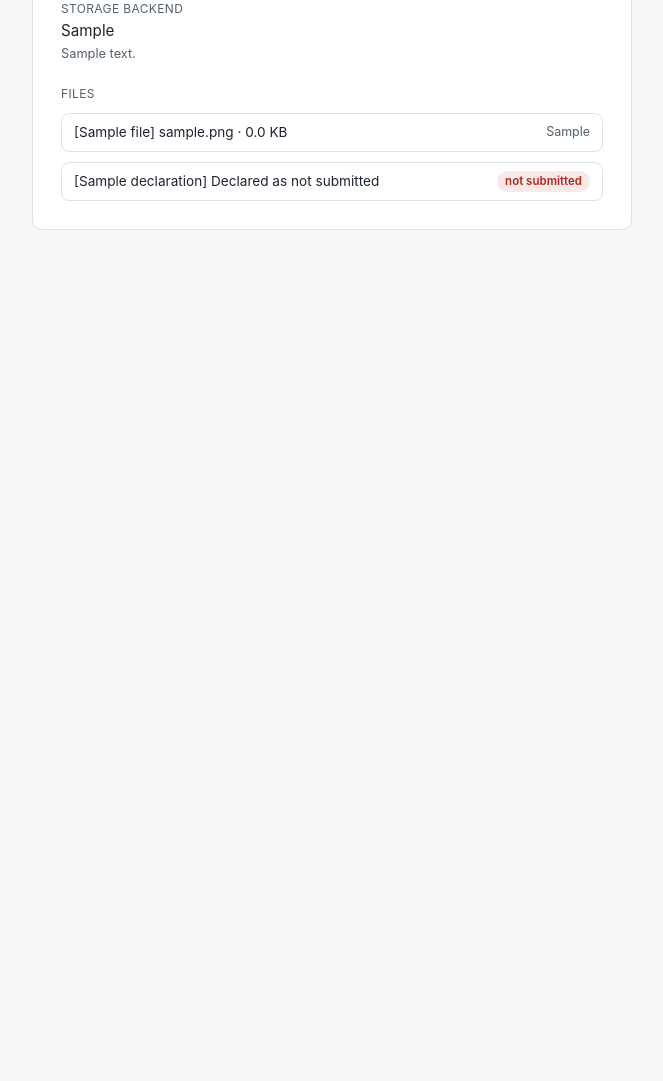
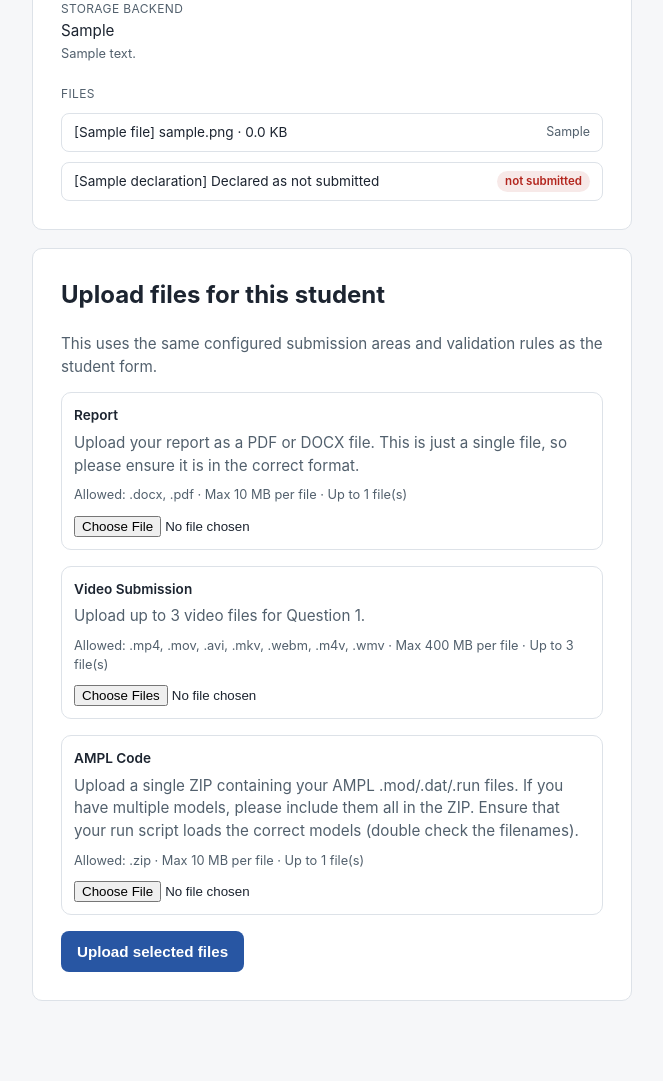
Before and after one commit to treiners/submission_app, a Flask app: page /admin/submission/1 in a window 1280 px wide. Shown: the part 811-1892 px from the top of the page, without its empty margins (308-971 px from the left). Before the commit the page ends 1041 px from the top, so only its background shows below. Run offline with Flask 3, Linux system fonts and the light colour scheme; the visitor is signed in with stand-in values (Sample User, id 1); tables that the repository leaves empty hold one stand-in row (values such as "Sample post"); some libraries are stand-ins or nearby versions.

Commit message:
Added upload of files by admin under view files

```diff
--- a/app.py
+++ b/app.py
@@ -328,6 +328,42 @@ def _submission_root_folder(submission_record):
     if not local_files:
         return None
     return local_files[0].parents[1]
+
+
+def _submission_folder_name(submission_record):
+    name = str(submission_record.get("name") or "").strip()
+    student_id = str(submission_record.get("student_id") or "").strip()
+    code = str(submission_record.get("code") or "").strip()
+    if not student_id:
+        student_id = "unknown_student"
+    if not code:
+        code = "unknown_code"
+    folder_name = f"{student_id}_{secure_filename(name) or 'student'}_{code}"
+    return folder_name.strip("_") or "submission"
+
+
+def _resolve_submission_upload_root(submission_record):
+    base_upload_root = Path(STORAGE_ENV["LOCAL_UPLOAD_ROOT"]).resolve()
+    for file_record in submission_record.get("files", []):
+        storage_location = str(file_record.get("storage_location") or "").strip()
+        if not storage_location:
+            continue
+
+        candidate = Path(storage_location)
+        if not candidate.is_absolute():
+            candidate = (PROJECT_ROOT / candidate).resolve()
+        else:
+            candidate = candidate.resolve()
+
+        try:
+            resolved_parent = candidate.parents[1]
+        except IndexError:
+            resolved_parent = candidate.parent
+
+        if resolved_parent.exists() or candidate.name:
+            return resolved_parent
+
+    return base_upload_root / _submission_folder_name(submission_record)
 
 
 def _area_applies_to_question(area_key, question_id):
@@ -2032,7 +2068,136 @@ def admin_submission_detail(submission_id):
         "admin_detail.html",
         submission=submission,
         form_version=SUBMISSION_CONFIG.get("form_version"),
+        submission_areas=SUBMISSION_CONFIG.get("areas", []),
     )
+
+
+@app.route("/admin/submission/<int:submission_id>/upload", methods=["POST"])
+@login_required
+def admin_upload_submission_files(submission_id):
+    submission = db.get_submission(submission_id)
+    if not submission:
+        abort(404)
+
+    errors = []
+    upload_root = _resolve_submission_upload_root(submission)
+    upload_root.mkdir(parents=True, exist_ok=True)
+    base_upload_root = Path(STORAGE_ENV["LOCAL_UPLOAD_ROOT"]).resolve()
+    try:
+        relative_submission_root = upload_root.relative_to(base_upload_root)
+    except ValueError:
+        relative_submission_root = Path(upload_root.name)
+
+    primary_backend, fallback_backend = storage.get_storage_backend(STORAGE_ENV)
+    saved_count = 0
+    extraction_areas = set(SUBMISSION_CONFIG.get("marking_extraction_areas", ["report"]))
+
+    for area in SUBMISSION_CONFIG.get("areas", []):
+        area_key = area["key"]
+        uploaded = [f for f in request.files.getlist(area_key) if f and f.filename]
+        if not uploaded:
+            continue
+        if len(uploaded) > area["max_files"]:
+            errors.append(f"Only {area['max_files']} file(s) allowed for '{area['label']}'.")
+            continue
+
+        for file_obj in uploaded:
+            err = validate_file(area, file_obj)
+            if err:
+                errors.append(err)
+                continue
+
+            safe_name = secure_filename(file_obj.filename)
+            area_folder = str(relative_submission_root / area_key)
+            with tempfile.TemporaryDirectory() as tmpdir:
+                tmp_path = Path(tmpdir) / safe_name
+                file_obj.save(tmp_path)
+                try:
+                    result = primary_backend.upload_file(tmp_path, area_folder, safe_name)
+                except storage.StorageError:
+                    result = fallback_backend.upload_file(tmp_path, area_folder, safe_name)
+
+                file_metadata = metadata.extract_file_metadata(tmp_path, file_obj.filename, area_key)
+                area_scope = AREA_QUESTION_MAP.get(area_key)
+                file_metadata["question_scope"] = sorted(area_scope) if area_scope else "all"
+                metadata_path = upload_root / "metadata" / f"{area_key}_{safe_name}.json"
+                metadata.write_metadata(metadata_path, file_metadata)
+
+                if area_key in extraction_areas and tmp_path.suffix.lower() == ".docx":
+                    try:
+                        marking_preview = metadata.extract_marking_preview(
+                            submission_docx=tmp_path,
+                            submission_config=SUBMISSION_CONFIG,
+                            project_root=PROJECT_ROOT,
+                        )
+                        preview_path = upload_root / "metadata" / f"{area_key}_{safe_name}.answers.json"
+                        metadata.write_metadata(preview_path, marking_preview)
+                    except (OSError, metadata.zipfile.BadZipFile, metadata.ElementTree.ParseError) as error:
+                        app.logger.warning(
+                            "Admin upload preview extraction failed for submission %s (%s): %s",
+                            submission_id,
+                            safe_name,
+                            error,
+                        )
+
+                db.add_submission_file(
+                    submission_id=submission_id,
+                    area_key=area_key,
+                    area_label=area["label"],
+                    original_filename=file_obj.filename,
+                    stored_filename=safe_name,
+                    storage_location=result["location"],
+                    size_bytes=tmp_path.stat().st_size,
+                )
+                saved_count += 1
+
+                if area_key == "ampl_code" and tmp_path.suffix.lower() == ".zip":
+                    extract_root = Path(tmpdir) / "ampl_extracted"
+                    try:
+                        extracted_files = metadata.extract_ampl_archive(tmp_path, extract_root)
+                    except (metadata.zipfile.BadZipFile, OSError) as error:
+                        app.logger.warning("AMPL archive extraction failed for admin upload to submission %s: %s", submission_id, error)
+                        extracted_files = []
+
+                    for extracted_path, archive_name in extracted_files:
+                        relative_path = extracted_path.relative_to(extract_root)
+                        extracted_folder = str(relative_submission_root / area_key / relative_path.parent.as_posix())
+                        extracted_name = extracted_path.name
+                        try:
+                            extracted_result = primary_backend.upload_file(
+                                extracted_path, extracted_folder, extracted_name,
+                            )
+                        except storage.StorageError:
+                            extracted_result = fallback_backend.upload_file(
+                                extracted_path, extracted_folder, extracted_name,
+                            )
+
+                        extracted_metadata = metadata.extract_file_metadata(extracted_path, archive_name, area_key)
+                        extracted_metadata["extracted_from"] = file_obj.filename
+                        extracted_metadata["question_scope"] = sorted(area_scope) if area_scope else "all"
+                        extracted_metadata_path = upload_root / "metadata" / f"{area_key}_{relative_path.as_posix().replace('/', '_')}.json"
+                        metadata.write_metadata(extracted_metadata_path, extracted_metadata)
+                        db.add_submission_file(
+                            submission_id=submission_id,
+                            area_key=area_key,
+                            area_label=area["label"],
+                            original_filename=archive_name,
+                            stored_filename=extracted_name,
+                            storage_location=extracted_result["location"],
+                            size_bytes=extracted_path.stat().st_size,
+                        )
+
+    if errors:
+        for error in errors:
+            flash(error)
+        return redirect(url_for("admin_submission_detail", submission_id=submission_id))
+
+    if saved_count:
+        db.update_submission_status(submission_id, "completed")
+        flash(f"Uploaded {saved_count} file(s) for this submission.")
+    else:
+        flash("No files were uploaded.")
+    return redirect(url_for("admin_submission_detail", submission_id=submission_id))
 
 
 @app.route("/admin/submission/<int:submission_id>/analysis", methods=["GET", "POST"])
--- a/config.json
+++ b/config.json
@@ -25,7 +25,7 @@
     {
       "key": "ampl_code",
       "label": "AMPL Code",
-      "instruction": "Upload a single ZIP containing your AMPL .mod/.dat/.run files. If you have multiple models, please include them all in the ZIP. Ensure that your main model file is named 'model.mod' and your data file is named 'data.dat'.",
+      "instruction": "Upload a single ZIP containing your AMPL .mod/.dat/.run files. If you have multiple models, please include them all in the ZIP. Ensure that your run script loads the correct models (double check the filenames).",
       "questions": [2],
       "allowed_extensions": [".zip"],
       "max_size_mb": 10,
--- a/templates/admin_detail.html
+++ b/templates/admin_detail.html
@@ -68,6 +68,24 @@
       </div>
     {% endfor %}
   </div>
+
+  <div class="card" style="margin-top:18px;">
+    <h2 style="margin-top:0;">Upload files for this student</h2>
+    <p class="subtitle" style="margin-top:0; margin-bottom:14px;">This uses the same configured submission areas and validation rules as the student form.</p>
+    <form method="POST" action="{{ url_for('admin_upload_submission_files', submission_id=submission.id) }}" enctype="multipart/form-data">
+      {% for area in submission_areas %}
+      <div style="margin-bottom:16px; padding:12px; border:1px solid var(--line); border-radius:10px; background:var(--panel-alt);">
+        <label for="{{ area.key }}" style="display:block; font-weight:600; margin-bottom:6px;">{{ area.label }}</label>
+        {% if area.instruction %}<p class="subtitle" style="margin:0 0 8px;">{{ area.instruction }}</p>{% endif %}
+        <div style="font-size:0.8rem; color:var(--ink-soft); margin-bottom:8px;">
+          Allowed: {{ area.allowed_extensions | join(', ') }} &middot; Max {{ area.max_size_mb }} MB per file &middot; Up to {{ area.max_files }} file(s)
+        </div>
+        <input type="file" id="{{ area.key }}" name="{{ area.key }}" accept="{{ area.allowed_extensions | join(',') }}" {% if area.max_files > 1 %}multiple{% endif %}>
+      </div>
+      {% endfor %}
+      <button type="submit" class="primary" style="width:auto;">Upload selected files</button>
+    </form>
+  </div>
 </div>
 </body>
 </html>
```
Also changed, not shown: tests/test_metadata_extraction.py (+45 -0 lines).
